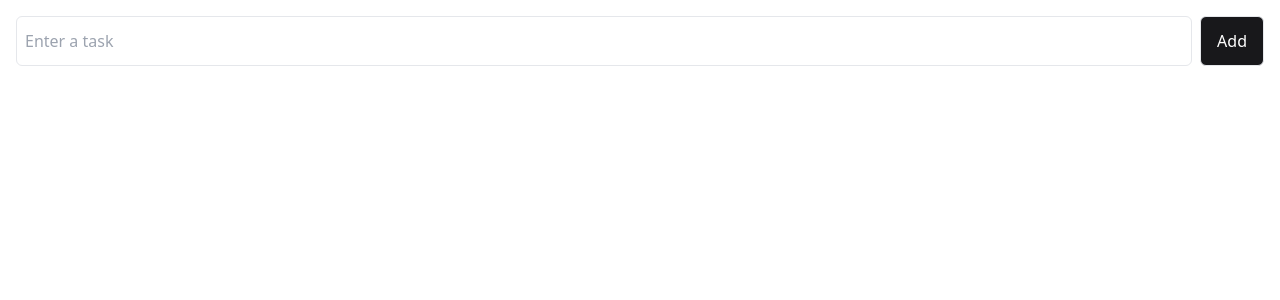
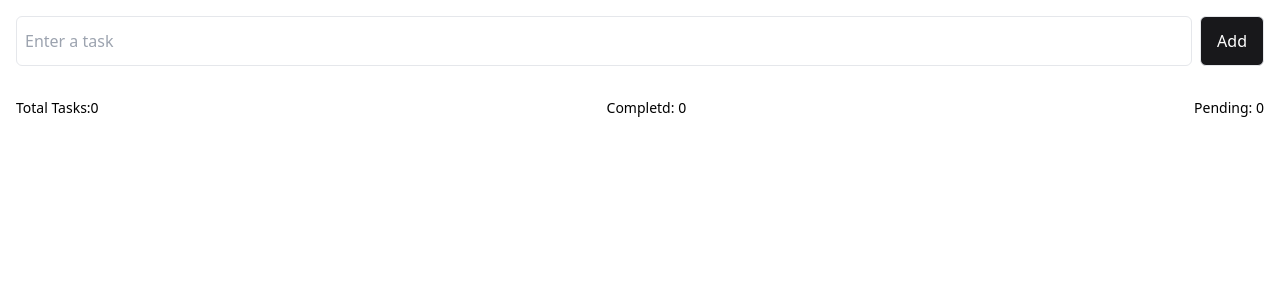
Before and after one commit to Edemaga-Heritier/To-do-List, a React (Vite) app: page / in a window 1280 px wide. Shown: the top 300 px of the page. Built offline with nearby package versions, Linux system fonts and the light colour scheme.

Commit message:
ajouter de fonctionnalité de cmpteur de tâches

```diff
--- a/src/App.jsx
+++ b/src/App.jsx
@@ -87,6 +87,11 @@ export default function App() {
           </li>
         ))}
       </ul>
+      <div className="flex justify-between text-sm">
+        <p>Total Tasks:{todos.length}</p>
+        <p>Completd: {completedTodos.length}</p>
+        <p>Pending: {todos.length - completedTodos.length}</p>
+      </div>
     </div>
   );
 }
```
